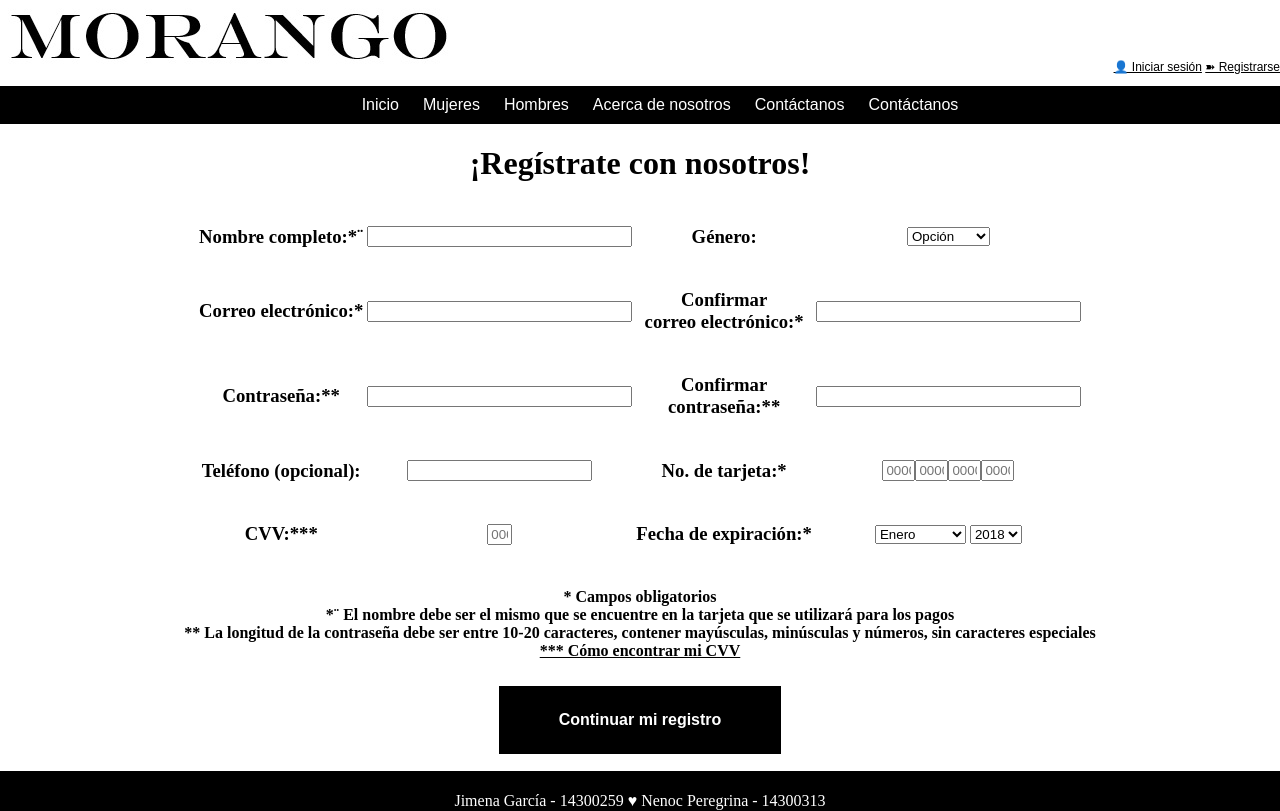
After one commit to Greji/Proyecto_web, a PHP site: page /registrate.php in a window 1280 px wide. The commit adds this page. Run offline with PHP 8.4, Linux system fonts and the light colour scheme; the visitor is signed in with stand-in values (Sample User, id 1); tables that the repository leaves empty hold one stand-in row (values such as "Sample post").

Commit message:
Correciones a registro

```diff
--- a/Estilo.css
+++ b/Estilo.css
@@ -5,6 +5,18 @@ body {
 	width: 100%;
 }
 
+.hola{
+    display: flex;
+}
+.center {
+    display: flex;
+    justify-content: center;
+    align-items: center;
+    width: 100%;
+}
+.center h2 {
+	text-align:center;
+}
 	.imagen{
 		text-align: center;
 	}
--- a/menu.php
+++ b/menu.php
@@ -1,3 +1,17 @@
+<?php
+if(!isset($_COOKIE['idioma'])){
+     header("Location: index.php");
+}
+if($_COOKIE['idioma']=='en'){
+  echo "<div id='google_translate_element'></div>
+<script type='text/javascript' src='//translate.google.com/translate_a/element.js?cb=googleTranslateElementInit'></script>
+    <script type='text/javascript'>
+      function googleTranslateElementInit() {
+  new google.translate.TranslateElement({pageLanguage: 'es', includedLanguages: 'en', layout: google.translate.TranslateElement.InlineLayout.SIMPLE}, 'google_translate_element');
+}
+    </script>";
+}
+?>
 <!DOCTYPE html>
 <html>
 <head>
@@ -10,15 +24,10 @@
 <body>
 	<nav>
 		<div class="contenido">
-			<div id="google_translate_element"></div><script type="text/javascript">
-					function googleTranslateElementInit() {
-					  new google.translate.TranslateElement({pageLanguage: 'es', layout: google.translate.TranslateElement.InlineLayout.SIMPLE}, 'google_translate_element');
-					}
-					</script><script type="text/javascript" src="//translate.google.com/translate_a/element.js?cb=googleTranslateElementInit"></script>
 			<div class="izq"><img src="morango.jpg"></div>
 			<div class="der">
 					<a href="iniciarsesion.php"> 👤 Iniciar sesión</a>
-					<a href="registro1.php"> ➽	Registrarse</a>
+					<a href="registrate.php"> ➽	Registrarse</a>
 
 
 
--- /dev/null
+++ b/registrate.php
@@ -0,0 +1,73 @@
+<!DOCTYPE html>
+<html>
+<head>
+<meta charset="utf-8">
+	<title>Regístrate</title>
+	<link rel="stylesheet" type="text/css" href="Estilo.css">
+	<link rel="shortcut icon" href="icono.ico" />
+</head>
+<body>
+	<div>
+	<?php require "menu.php" ?>
+	</div>
+
+	<H1 align="center">¡Regístrate con nosotros!</H1>
+
+	<form action="registro1.php" id="a1" align="center" method="post">
+		<table align="center">
+		<tr>
+			<td align="center"><H3>Nombre completo:*¨</H3></td>
+			<td align="center"><input type="text" name="nombre" id="nombre" size="30"></td>
+			<td align="center"><H3>Género:</H3></td>
+			<td align="center"><select name="genero" id="genero">
+				<option value="null">Opción</option>
+				<option value="F">Femenino</option>
+				<option value="M">Masculino</option>
+				<option value="O">Otro</option>
+			</select></td>
+		</tr>
+		<tr>
+			<td align="center"><H3>Correo electrónico:*</H3></td>
+			<td align="center"><input type="text" name="correo1" id="correo1" size="30"></td>
+			<td align="center"><H3>Confirmar<br>correo electrónico:*</H3></td>
+			<td align="center"><input type="text" name="correo2" id="correo2" size="30"></td>
+		</tr>
+		<tr>
+			<td align="center"><H3>Contraseña:**</H3></td>
+			<td align="center"><input type="password" name="contrasena1" id="contrasena1" size="30"></td>
+			<td align="center"><H3>Confirmar<br>contraseña:**</H3></td>
+			<td align="center"><input type="password" name="contrasena2" id="contrasena2" size="30"></td>
+		</tr>
+		<tr>
+			<td align="center"><H3>Teléfono (opcional):</H3></td>
+			<td align="center"><input type="tel" name="telefono" id="telefono" size="20"></td>
+			<td align="center"><H3>No. de tarjeta:*</H3></td>
+			<td align="center"><input type="text" name="tar1" id="tar1" placeholder="0000" size="4" style="width: 33px"><input type="text" name="tar2" id="tar2" placeholder="0000" size="4" style="width: 33px"><input type="text" name="tar3" id="tar3" placeholder="0000" size="4" style="width: 33px"><input type="text" name="tar4" id="tar4" placeholder="0000" size="4" style="width: 33px"></td>
+		</tr>
+		<tr>
+			<td align="center"><H3>CVV:***</H3></td>
+			<td align="center"><input type="text" name="cvv" id="cvv" placeholder="000" size="3" style="width: 25px"></td>
+			<td align="center"><H3>Fecha de expiración:*</H3></td>
+			<td><select name="mes_exp" id="mes_exp">
+			  <option value="enero">Enero</option><option value="febrero">Febrero</option><option value="marzo">Marzo</option>
+			  <option value="abril">Abril</option><option value="mayo">Mayo</option><option value="junio">Junio</option>
+			  <option value="julio">Julio</option><option value="agosto">Agosto</option><option value="septiembre">Septiembre</option>
+			  <option value="octubre">Octubre</option><option value="noviembre">Noviembre</option><option value="diciembre">Diciembre</option>
+			</select>
+			<select name="ano_exp" id="mano_exp">
+			  <option value="2018">2018</option><option value="2019">2019</option><option value="2020">2020</option>
+			  <option value="2021">2021</option><option value="2022">2022</option><option value="2023">2023</option>
+			</td>
+		</tr>
+		</table>
+		<H4> * Campos obligatorios <br> *¨ El nombre debe ser el mismo que se encuentre en la tarjeta que se utilizará para los pagos <br> ** La longitud de la contraseña debe ser entre 10-20 caracteres, contener
+		mayúsculas, minúsculas y números, sin caracteres especiales <br>
+		<a href="ejemplo_cvv.php">*** Cómo encontrar mi CVV</a></H4>
+
+		<button type="submit">Continuar mi registro</button>
+	</form><br>
+
+	<?php include "pie.php" ?>
+
+</body>
+</html>
--- a/registrate2.php
+++ b/registrate2.php
@@ -11,7 +11,7 @@
 	<?php require "menu.php" ?>
 	</div>
 
-	<br><br><br><br><br><br><br><br><br><br><br><H1 align="center">Ingresa tu domicilio </H1>
+	<H1 align="center">Ingresa tu domicilio </H1>
 
 	<form action="registro2.php" id="a1" align="center" method="post">
 		<table align="center">
@@ -41,6 +41,7 @@
 		<H4> * Campos obligatorios </H4>
 
 		<button onclick="location.href='registrate.php'" type="button">Volver</button>
+
 		<button type="submit">Continuar</button>
 	</form><br><br><br>
 
```
Also changed, not shown: idioma.php (added, +8 -0 lines), index.php (+50 -22 lines), inicio.php (added, +23 -0 lines), producto_desc.php (+38 -14 lines), registro1.php (+9 -7 lines), registro2.php (+33 -13 lines).
